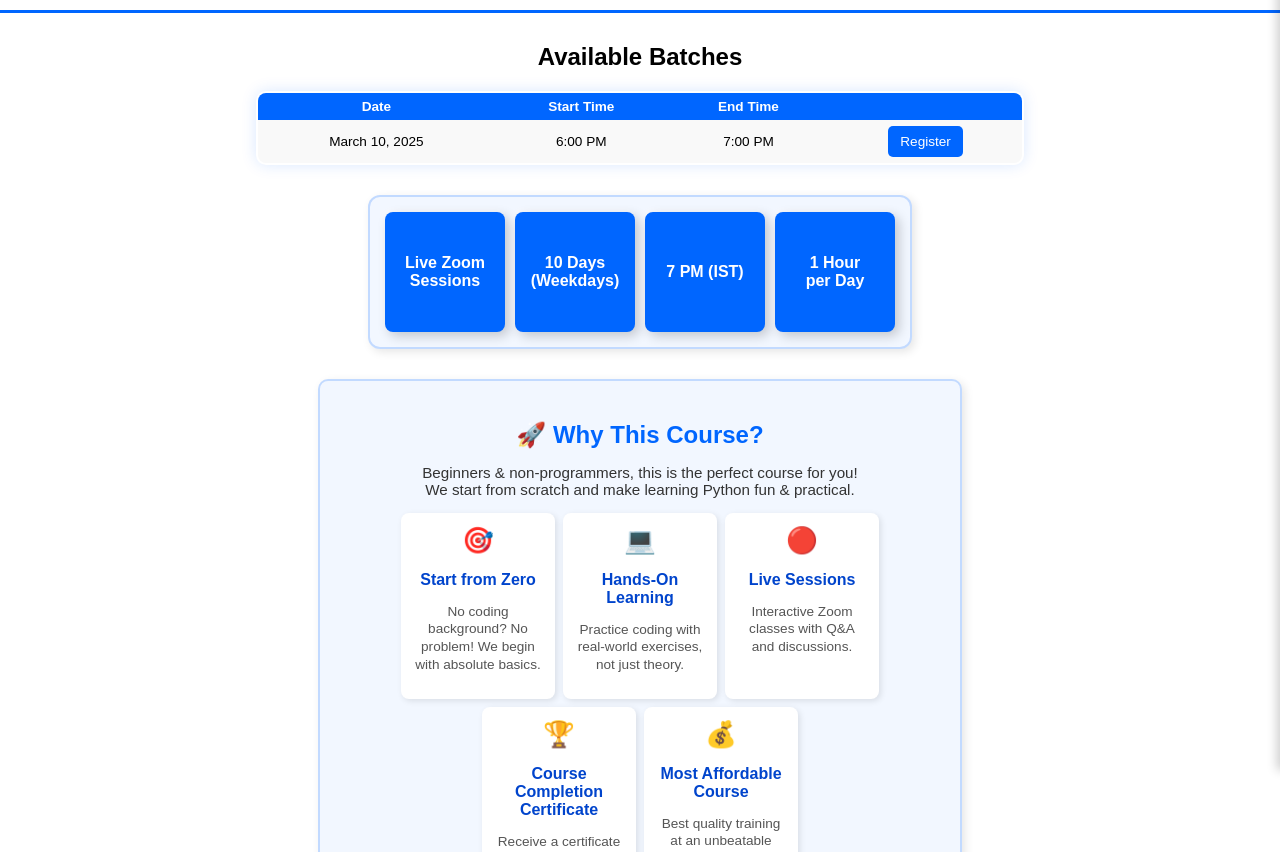
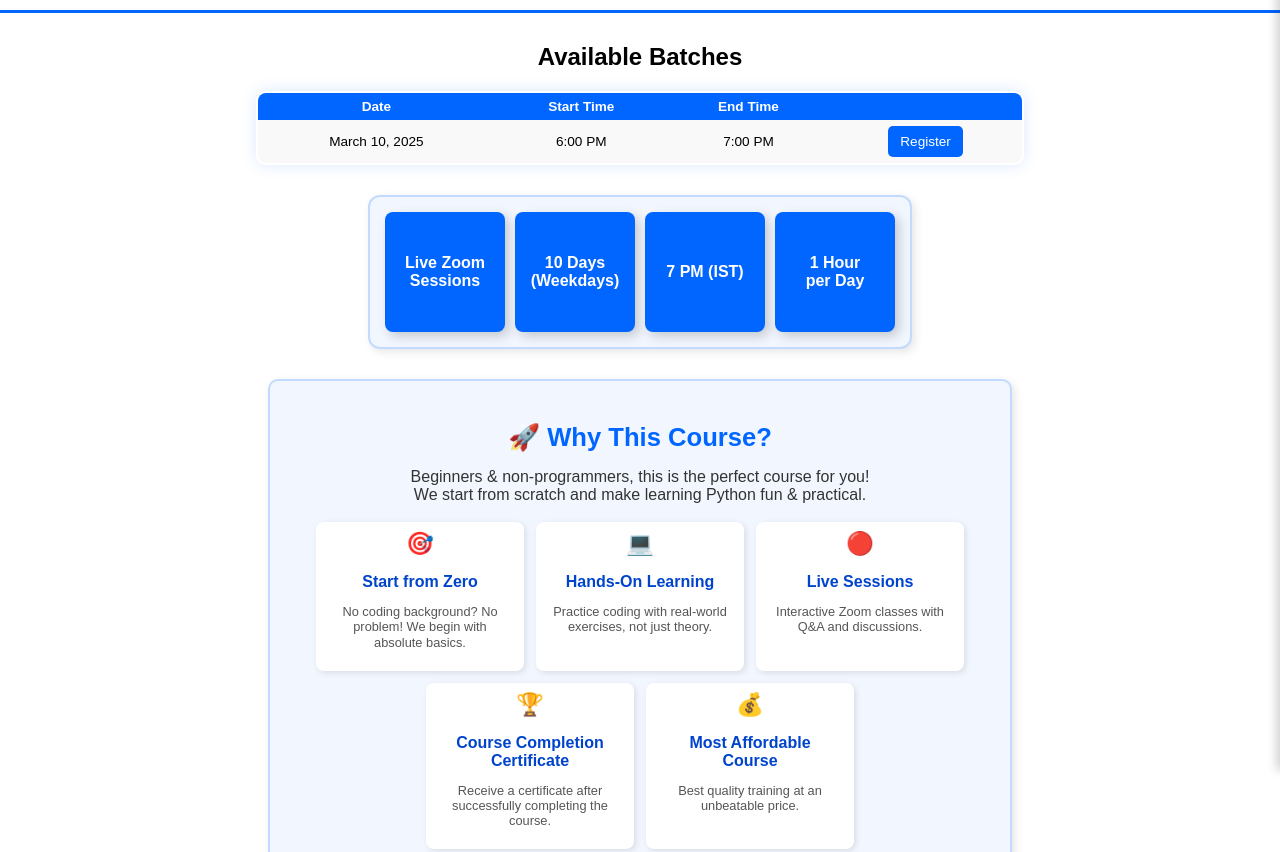
Before and after one commit to madhum-py/my-course, a plain HTML site: page index.html in a window 1280 px wide. Shown: the part 90-942 px from the top of the page. Drawn offline with Linux system fonts and the light colour scheme.

Commit message:
v3: updated course-pitch cards size and course-pitch container size

```diff
--- a/assets/css/style.css
+++ b/assets/css/style.css
@@ -533,8 +533,8 @@ input:focus {
     border: 2px solid rgba(0, 102, 255, 0.2);
     padding: 20px;
     border-radius: 10px;
-    width: 60%; /* Keeps it compact on desktop */
-    max-width: 600px;
+    width: 70%; /* Keeps it wider */
+    max-width: 700px;
     margin: 30px auto;
     box-shadow: 3px 3px 10px rgba(0, 0, 0, 0.1);
     text-align: center;
@@ -543,31 +543,33 @@ input:focus {
 /* Section Heading */
 .course-pitch h2 {
     color: #0066ff;
-    margin-bottom: 10px;
-    font-size: 1.5em;
+    margin-bottom: 12px;
+    font-size: 1.6em;
 }
 
 /* Introductory Text */
 .pitch-intro {
-    font-size: 0.95em;
+    font-size: 1em;
     color: #333;
-    margin-bottom: 15px;
+    margin-bottom: 18px;
 }
 
 /* Pitch Grid Layout */
 .pitch-grid {
     display: flex;
     justify-content: center;
-    gap: 8px;
+    gap: 12px; /* Keeps enough spacing */
     flex-wrap: wrap;
 }
 
-/* Compact Pitch Cards */
+/* Wider & Shorter Pitch Cards */
 .pitch-card {
     background: white;
     border-radius: 8px;
-    padding: 12px;
-    width: 130px; /* Smaller size */
+    padding: 8px 14px; /* Less padding to avoid elongation */
+    width: 180px; /* Wider to use extra space */
+    height: auto; /* Adjust height dynamically */
+    min-height: 80px; /* Ensures it remains compact */
     box-shadow: 2px 2px 6px rgba(0, 0, 0, 0.1);
     text-align: center;
     transition: transform 0.2s ease-in-out, box-shadow 0.2s ease-in-out;
@@ -580,28 +582,28 @@ input:focus {
 
 /* Card Icons */
 .pitch-card .icon {
-    font-size: 1.6em;
+    font-size: 1.4em;
     display: block;
-    margin-bottom: 6px;
+    margin-bottom: 5px;
 }
 
 /* Card Titles */
 .pitch-card h3 {
     font-size: 1em;
-    margin-bottom: 5px;
+    margin-bottom: 4px;
     color: #0044cc;
 }
 
 /* Card Text */
 .pitch-card p {
-    font-size: 0.85em;
+    font-size: 0.8em; /* Slightly smaller */
     color: #555;
-    line-height: 1.3;
+    line-height: 1.2; /* Less height to keep compact */
 }
 
 /* Closing Line */
 .closing {
-    margin-top: 15px;
+    margin-top: 18px;
     font-size: 1em;
     font-weight: bold;
 }
@@ -613,8 +615,8 @@ input:focus {
     }
 
     .pitch-card {
-        width: 45%; /* Keeps two per row */
-        min-width: 120px;
-        padding: 10px;
+        width: 48%; /* Two per row */
+        min-width: 135px;
+        padding: 8px;
     }
 }
```
